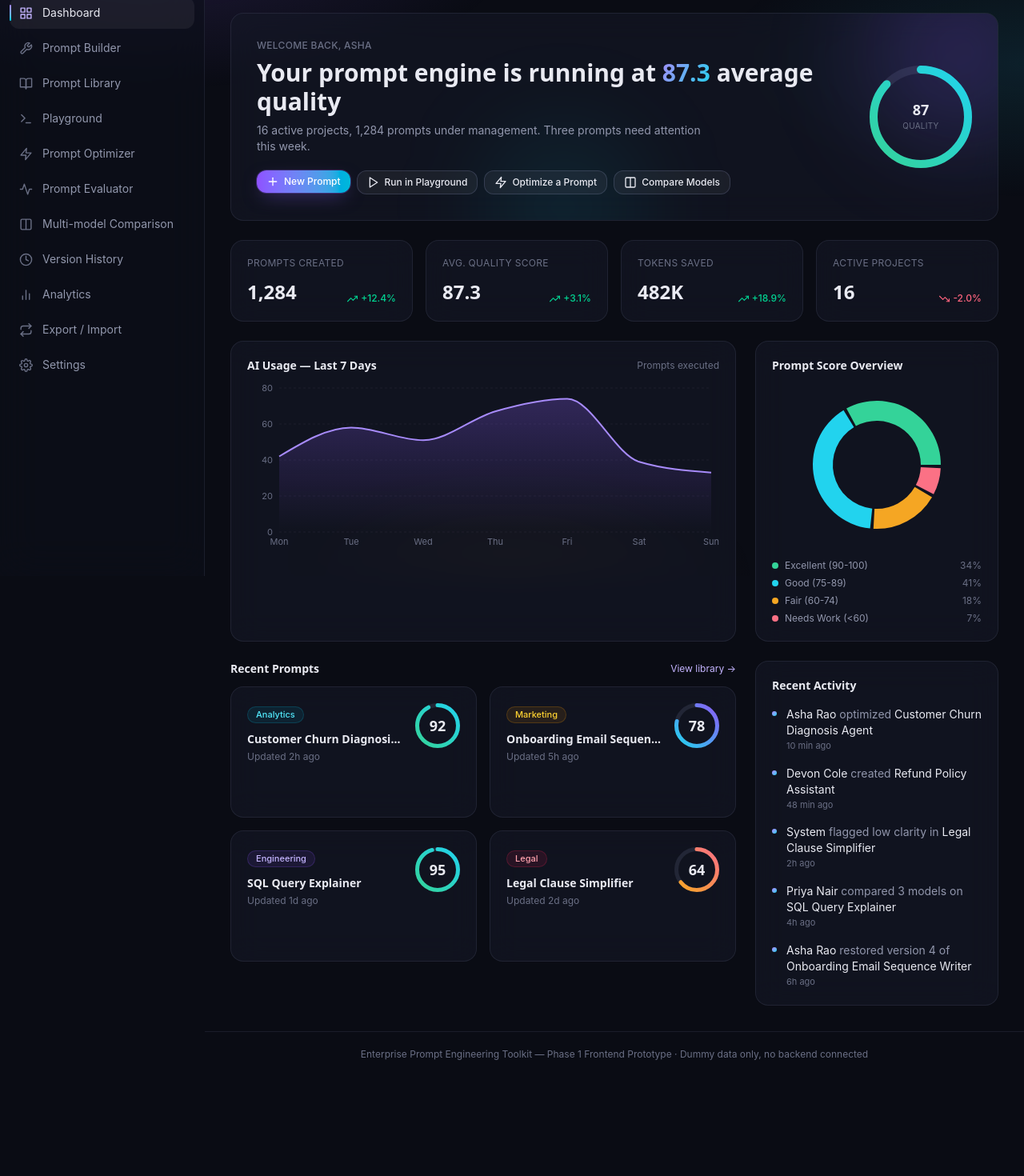
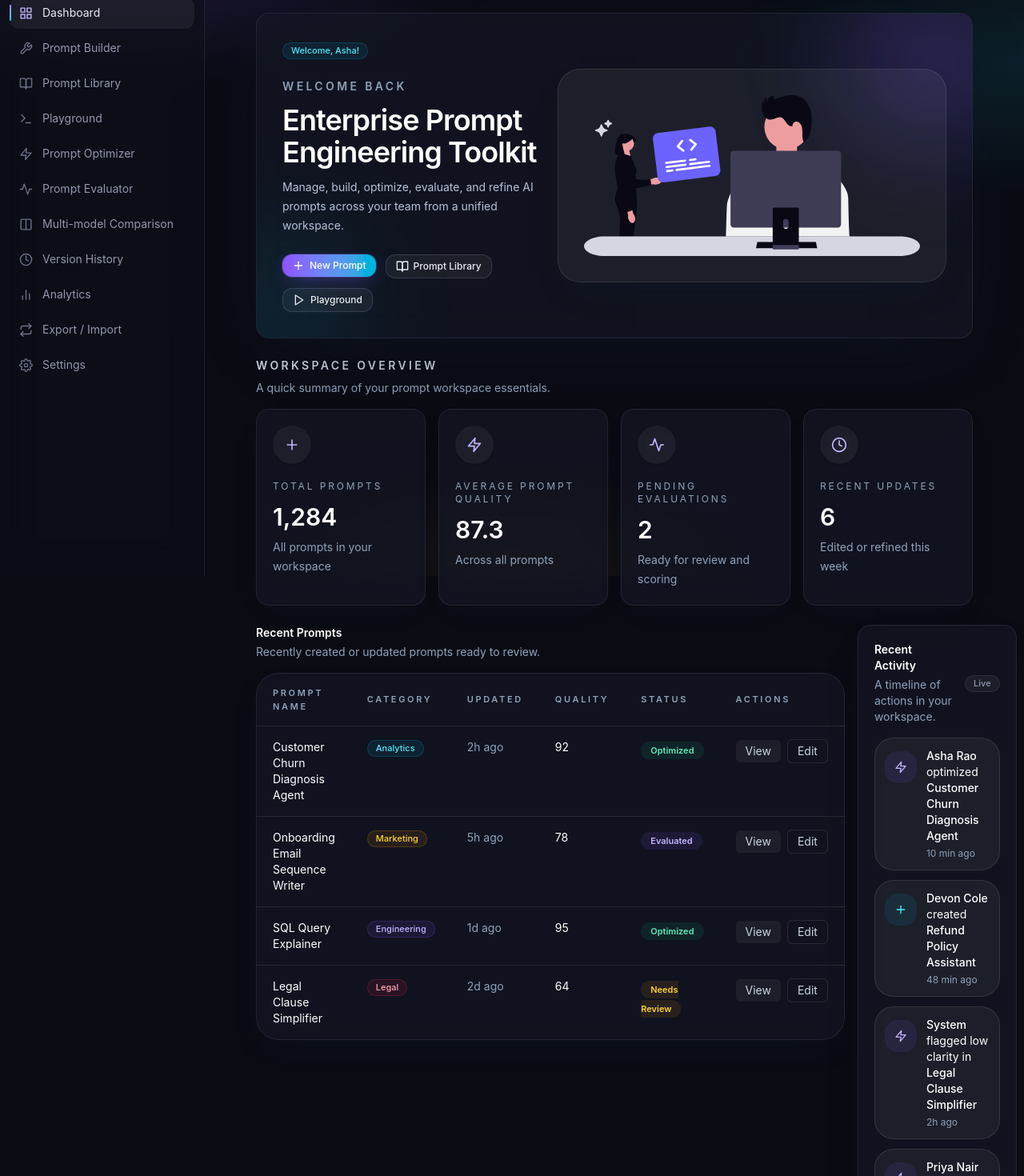
Before and after one commit to GunaSravaniKavuru/enterprise-prompt-engineering-toolkit, a React (Vite) app in the folder frontend/: page / in a window 1280 px wide. Shown: the part 80-1550 px from the top of the page at 80% size. Before the commit the page ends 1426 px from the top, so only its background shows below. Built offline with nearby package versions, Linux system fonts and the light colour scheme.

Commit message:
Dashboard UI redesign

```diff
--- a/frontend/src/pages/Dashboard.jsx
+++ b/frontend/src/pages/Dashboard.jsx
@@ -2,131 +2,222 @@ import { motion } from "framer-motion";
 import { Link } from "react-router-dom";
 import Card from "../components/common/Card";
 import Button from "../components/common/Button";
-import StatCard from "../components/common/StatCard";
-import QualityRing from "../components/common/QualityRing";
-import PromptCard from "../components/prompt/PromptCard";
-import { UsageAreaChart, ScorePieChart } from "../components/charts/Charts";
-import {
-  statCards, recentPrompts, recentActivity, usageSeries, scoreDistribution, currentUser,
-} from "../data/dummyData";
+import Badge from "../components/common/Badge";
+import Icon from "../components/common/Icon";
+import { recentPrompts, recentActivity } from "../data/dummyData";
+import heroAi from "../assets/hero-ai.svg.svg";
 
 const quickActions = [
   { label: "New Prompt", icon: "plus", to: "/builder" },
-  { label: "Run in Playground", icon: "play", to: "/playground" },
-  { label: "Optimize a Prompt", icon: "sparkle", to: "/optimizer" },
-  { label: "Compare Models", icon: "columns", to: "/comparison" },
+  { label: "Prompt Library", icon: "book", to: "/library" },
+  { label: "Playground", icon: "play", to: "/playground" },
 ];
+
+const overviewCards = [
+  { label: "Total Prompts", value: "1,284", description: "All prompts in your workspace", icon: "plus" },
+  { label: "Average Prompt Quality", value: "87.3", description: "Across all prompts", icon: "sparkle" },
+  { label: "Pending Evaluations", value: "2", description: "Ready for review and scoring", icon: "gauge" },
+  { label: "Recent Updates", value: "6", description: "Edited or refined this week", icon: "clock" },
+];
+
+const activityMeta = {
+  optimized: { icon: "sparkle", tone: "violet" },
+  created: { icon: "plus", tone: "cyan" },
+  flagged: { icon: "check", tone: "amber" },
+  compared: { icon: "columns", tone: "emerald" },
+  restored: { icon: "restore", tone: "rose" },
+};
+
+function getPromptStatus(score) {
+  if (score >= 90) return { label: "Optimized", tone: "emerald" };
+  if (score >= 75) return { label: "Evaluated", tone: "violet" };
+  return { label: "Needs Review", tone: "amber" };
+}
+
+function HeroIllustration() {
+  return (
+    <div className="flex items-center justify-center p-2">
+      <img
+        src={heroAi}
+        alt="Hero illustration"
+        className="w-[400px] max-w-[420px] h-auto object-contain"
+        style={{ width: "min(42vw, 420px)" }}
+      />
+    </div>
+  );
+}
 
 export default function Dashboard() {
   return (
-    <div className="mx-auto max-w-7xl space-y-6">
-      <motion.div initial={{ opacity: 0, y: 10 }} animate={{ opacity: 1, y: 0 }} transition={{ duration: 0.4 }}>
-        <Card className="relative overflow-hidden p-6 lg:p-8">
-          <div className="absolute -right-16 -top-16 h-56 w-56 rounded-full bg-violet-500/20 blur-3xl" />
-          <div className="absolute -bottom-20 left-1/3 h-48 w-48 rounded-full bg-cyan-400/10 blur-3xl" />
-          <div className="relative flex flex-col justify-between gap-6 lg:flex-row lg:items-center">
-            <div>
-              <p className="text-xs font-medium uppercase tracking-wide text-ink-faint">
-                Welcome back, {currentUser.name.split(" ")[0]}
+    <div className="mx-auto max-w-7xl space-y-6 px-4 pb-8 sm:px-6 lg:px-8">
+      <section>
+        <motion.div initial={{ opacity: 0, y: 14 }} animate={{ opacity: 1, y: 0 }} transition={{ duration: 0.35 }}>
+          <Card className="relative overflow-hidden border border-white/10 bg-slate-950/75 p-6 shadow-[0_24px_80px_-36px_rgba(15,23,42,0.9)] sm:p-8">
+            <div className="absolute -right-16 -top-14 h-56 w-56 rounded-full bg-violet-500/20 blur-3xl" />
+            <div className="absolute -left-20 -bottom-16 h-52 w-52 rounded-full bg-cyan-400/10 blur-3xl" />
+            <div className="relative grid gap-6 lg:grid-cols-[1.45fr_1fr] lg:items-center">
+              <div className="space-y-6">
+                <Badge tone="cyan"> Welcome, Asha!</Badge>
+                <div className="space-y-3">
+                  <p className="text-sm font-semibold uppercase tracking-[0.24em] text-slate-400">Welcome back</p>
+                  <h1 className="max-w-2xl text-3xl font-semibold tracking-tight text-white sm:text-4xl">
+                    Enterprise Prompt Engineering Toolkit
+                  </h1>
+                  <p className="max-w-2xl text-sm leading-6 sm:text-base" style={{ color: "#B8C1D9" }}>
+                    Manage, build, optimize, evaluate, and refine AI prompts across your team from a unified workspace.
                   </p>
-              <h1 className="mt-2 font-display text-2xl font-semibold text-ink lg:text-3xl">
-                Your prompt engine is running at <span className="text-gradient">87.3</span> average quality
-              </h1>
-              <p className="mt-2 max-w-xl text-sm text-ink-dim">
-                16 active projects, 1,284 prompts under management. Three prompts need attention this week.
-              </p>
-              <div className="mt-5 flex flex-wrap gap-2">
-                {quickActions.map((a) => (
-                  <Link key={a.label} to={a.to}>
-                    <Button variant={a.label === "New Prompt" ? "primary" : "secondary"} size="sm" icon={a.icon}>
-                      {a.label}
+                </div>
+                <div className="flex flex-wrap gap-3">
+                  {quickActions.map((action) => (
+                    <Link key={action.label} to={action.to}>
+                      <Button variant={action.label === "New Prompt" ? "primary" : "secondary"} size="sm" icon={action.icon}>
+                        {action.label}
                       </Button>
                     </Link>
                   ))}
                 </div>
               </div>
-            <div className="flex shrink-0 justify-center">
-              <QualityRing score={87} size={128} stroke={10} label="Quality" />
+              <div className="rounded-[28px] border border-white/10 bg-white/5 p-5 shadow-[0_18px_44px_-30px_rgba(15,23,42,0.9)] sm:p-6">
+                <HeroIllustration />
               </div>
             </div>
           </Card>
         </motion.div>
+      </section>
 
-      <div className="grid grid-cols-2 gap-4 lg:grid-cols-4">
-        {statCards.map((s, i) => (
-          <StatCard key={s.label} {...s} index={i} />
+      <section className="space-y-4">
+        <div className="flex flex-col gap-2 sm:flex-row sm:items-end sm:justify-between">
+          <div>
+            <h2 className="text-sm font-semibold uppercase tracking-[0.24em] text-slate-300">Workspace Overview</h2>
+            <p className="mt-2 max-w-2xl text-sm text-slate-400">A quick summary of your prompt workspace essentials.</p>
+          </div>
+        </div>
+        <div className="grid gap-4 sm:grid-cols-2 xl:grid-cols-4">
+          {overviewCards.map((card, index) => (
+            <motion.div
+              key={card.label}
+              initial={{ opacity: 0, y: 10 }}
+              animate={{ opacity: 1, y: 0 }}
+              transition={{ duration: 0.3, delay: index * 0.04 }}
+            >
+              <Card className="h-full min-h-[170px] border border-white/10 bg-slate-950/60 p-5 shadow-[0_12px_32px_-24px_rgba(15,23,42,0.8)]">
+                <div className="flex h-12 w-12 items-center justify-center rounded-3xl bg-white/5 text-violet-300 shadow-sm shadow-black/10">
+                  <Icon name={card.icon} size={20} />
+                </div>
+                <p className="mt-5 text-xs uppercase tracking-[0.24em] text-slate-400">{card.label}</p>
+                <p className="mt-3 text-3xl font-semibold text-white">{card.value}</p>
+                <p className="mt-2 text-sm leading-6 text-slate-400">{card.description}</p>
+              </Card>
+            </motion.div>
           ))}
         </div>
+      </section>
 
-      <div className="grid grid-cols-1 gap-6 lg:grid-cols-3">
-        <Card className="p-5 lg:col-span-2">
-          <div className="flex items-center justify-between">
-            <h2 className="font-display text-sm font-semibold text-ink">AI Usage — Last 7 Days</h2>
-            <span className="text-xs text-ink-faint">Prompts executed</span>
+      <section className="grid gap-4 xl:grid-cols-[1.65fr_1fr]">
+        <section className="space-y-4">
+          <div className="flex items-center justify-between gap-4">
+            <div>
+              <h2 className="text-sm font-semibold text-white">Recent Prompts</h2>
+              <p className="mt-1 text-sm text-slate-400">Recently created or updated prompts ready to review.</p>
             </div>
-          <div className="mt-2">
-            <UsageAreaChart data={usageSeries} />
+            {/* Removed "View all" link per design; library button in hero is primary access */}
+          </div>
+          <Card className="overflow-hidden rounded-[28px] border border-white/10 bg-slate-950/60 shadow-[0_16px_40px_-24px_rgba(15,23,42,0.95)]">
+            <div className="overflow-x-auto">
+              <table className="min-w-full text-left">
+                <thead className="border-b border-white/10">
+                  <tr>
+                    <th className="px-5 py-4 text-left text-[11px] font-semibold uppercase tracking-[0.24em] text-slate-400">Prompt Name</th>
+                    <th className="px-5 py-4 text-left text-[11px] font-semibold uppercase tracking-[0.24em] text-slate-400">Category</th>
+                    <th className="px-5 py-4 text-left text-[11px] font-semibold uppercase tracking-[0.24em] text-slate-400">Updated</th>
+                    <th className="px-5 py-4 text-left text-[11px] font-semibold uppercase tracking-[0.24em] text-slate-400">Quality</th>
+                    <th className="px-5 py-4 text-left text-[11px] font-semibold uppercase tracking-[0.24em] text-slate-400">Status</th>
+                    <th className="px-5 py-4 text-left text-[11px] font-semibold uppercase tracking-[0.24em] text-slate-400">Actions</th>
+                  </tr>
+                </thead>
+                <tbody className="divide-y divide-white/10">
+                  {recentPrompts.slice(0, 4).map((prompt) => {
+                    const status = getPromptStatus(prompt.score);
+                    return (
+                      <tr key={prompt.id} className="transition-colors hover:bg-white/5">
+                        <td className="px-5 py-4 align-top text-sm text-white">{prompt.title}</td>
+                        <td className="px-5 py-4 align-top text-sm">
+                          <Badge tone={prompt.category === "Engineering" ? "violet" : prompt.category === "Marketing" ? "amber" : prompt.category === "Legal" ? "rose" : prompt.category === "Support" ? "emerald" : "cyan"}>
+                            {prompt.category}
+                          </Badge>
+                        </td>
+                        <td className="px-5 py-4 align-top text-sm text-slate-400">{prompt.updated}</td>
+                        <td className="px-5 py-4 align-top text-sm text-white">{prompt.score}</td>
+                        <td className="px-5 py-4 align-top">
+                          <span className={`rounded-full px-3 py-1 text-[11px] font-semibold ${status.tone === "emerald" ? "bg-emerald-500/10 text-emerald-300" : status.tone === "violet" ? "bg-violet-500/10 text-violet-300" : "bg-amber-500/10 text-amber-300"}`}>
+                            {status.label}
+                          </span>
+                        </td>
+                        <td className="px-5 py-4 align-top">
+                          <div className="flex items-center gap-2">
+                            <button className="text-sm px-3 py-1 rounded-md bg-white/5 text-slate-300 hover:bg-white/10">View</button>
+                            <button className="text-sm px-3 py-1 rounded-md border border-white/10 text-slate-300 hover:bg-white/10">Edit</button>
+                          </div>
+                        </td>
+                      </tr>
+                    );
+                  })}
+                </tbody>
+              </table>
             </div>
           </Card>
+        </section>
 
-        <Card className="p-5">
-          <h2 className="font-display text-sm font-semibold text-ink">Prompt Score Overview</h2>
-          <div className="mt-1">
-            <ScorePieChart data={scoreDistribution} />
+        <section className="space-y-4">
+          <Card className="h-full border border-white/10 bg-slate-950/60 p-5 shadow-[0_16px_40px_-24px_rgba(15,23,42,0.95)]">
+          <div className="flex items-center justify-between gap-4">
+            <div>
+              <h2 className="text-sm font-semibold text-white">Recent Activity</h2>
+              <p className="mt-1 text-sm text-slate-400">A timeline of actions in your workspace.</p>
             </div>
-          <div className="mt-2 space-y-1.5">
-            {scoreDistribution.map((d) => (
-              <div key={d.name} className="flex items-center justify-between text-xs">
-                <span className="flex items-center gap-2 text-ink-dim">
-                  <span className="h-2 w-2 rounded-full" style={{ background: d.color }} />
-                  {d.name}
+            <Badge tone="neutral">Live</Badge>
+          </div>
+          <div className="mt-4 space-y-3">
+            {recentActivity.map((activity, index) => {
+              const meta = activityMeta[activity.action] || activityMeta.optimized;
+              return (
+                <motion.div
+                  key={activity.id}
+                  initial={{ opacity: 0, x: 8 }}
+                  animate={{ opacity: 1, x: 0 }}
+                  transition={{ delay: index * 0.04 }}
+                  className="flex items-start gap-3 rounded-3xl border border-white/10 bg-white/5 p-3"
+                >
+                  <span className={`mt-1 flex h-10 w-10 flex-shrink-0 items-center justify-center rounded-2xl ${meta.tone === "violet" ? "bg-violet-500/10 text-violet-300" : meta.tone === "cyan" ? "bg-cyan-500/10 text-cyan-300" : meta.tone === "amber" ? "bg-amber-500/10 text-amber-300" : meta.tone === "emerald" ? "bg-emerald-500/10 text-emerald-300" : "bg-rose-500/10 text-rose-300"}`}>
+                    <Icon name={meta.icon} size={16} />
                   </span>
-                <span className="text-ink-faint">{d.value}%</span>
+                  <div className="min-w-0">
+                    <p className="text-sm text-white">
+                      <span className="font-medium text-white">{activity.actor}</span> {activity.action} <span className="font-medium text-white">{activity.target}</span>
+                    </p>
+                    <p className="mt-1 text-xs text-slate-400">{activity.time}</p>
                   </div>
-            ))}
+                </motion.div>
+              );
+            })}
           </div>
           </Card>
+        </section>
+      </section>
+
+      <section>
+        <Card className="border border-white/10 bg-slate-950/60 p-6 shadow-[0_16px_40px_-24px_rgba(15,23,42,0.95)]">
+          <div className="flex flex-col gap-4 lg:flex-row lg:items-center lg:justify-between">
+            <div className="space-y-2">
+              <p className="text-sm font-semibold uppercase tracking-[0.24em] text-slate-400">Workspace Analytics</p>
+              <h2 className="text-2xl font-semibold text-white">View detailed analytics and prompt insights.</h2>
             </div>
-
-      <div className="grid grid-cols-1 gap-6 lg:grid-cols-3">
-        <div className="lg:col-span-2">
-          <div className="mb-3 flex items-center justify-between">
-            <h2 className="font-display text-sm font-semibold text-ink">Recent Prompts</h2>
-            <Link to="/library" className="text-xs text-violet-300 hover:text-violet-200">
-              View library →
+            <Link to="/analytics">
+              <Button size="sm" variant="secondary">Open Analytics</Button>
             </Link>
           </div>
-          <div className="grid grid-cols-1 gap-4 sm:grid-cols-2">
-            {recentPrompts.slice(0, 4).map((p, i) => (
-              <PromptCard key={p.id} prompt={p} index={i} />
-            ))}
-          </div>
-        </div>
-
-        <Card className="p-5">
-          <h2 className="font-display text-sm font-semibold text-ink">Recent Activity</h2>
-          <ul className="mt-4 space-y-4">
-            {recentActivity.map((a, i) => (
-              <motion.li
-                key={a.id}
-                initial={{ opacity: 0, x: 8 }}
-                animate={{ opacity: 1, x: 0 }}
-                transition={{ delay: i * 0.05 }}
-                className="flex gap-3 text-sm"
-              >
-                <span className="mt-1.5 h-1.5 w-1.5 shrink-0 rounded-full bg-gradient-to-br from-violet-400 to-cyan-400" />
-                <div>
-                  <p className="text-ink-dim">
-                    <span className="text-ink">{a.actor}</span> {a.action}{" "}
-                    <span className="text-ink">{a.target}</span>
-                  </p>
-                  <p className="mt-0.5 text-[11px] text-ink-faint">{a.time}</p>
-                </div>
-              </motion.li>
-            ))}
-          </ul>
         </Card>
-      </div>
+      </section>
     </div>
   );
 }
```
Also changed, not shown: frontend/src/assets/hero-ai.svg.svg (added). Lines whose indentation alone changed are shown as unchanged.
